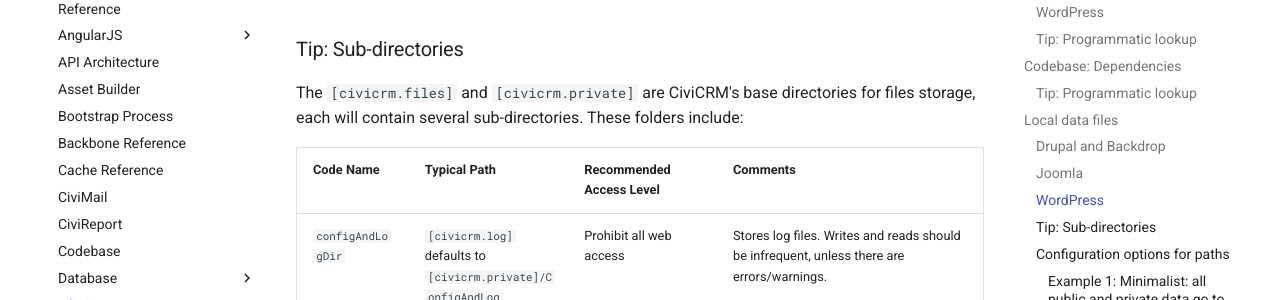
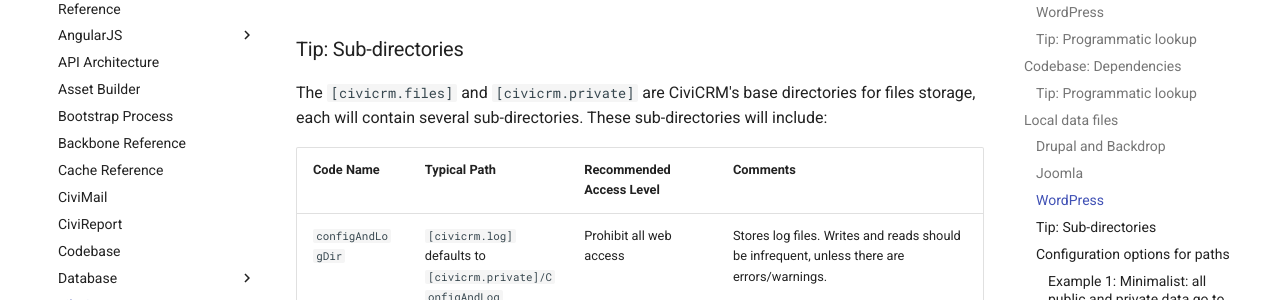
Before and after one commit to civicrm/civicrm-dev-docs, an MkDocs documentation site: the page built from docs/framework/filesystem.md, in a window 1280 px wide and 900 px high, scrolled down 3170 px. Shown: the part 177-477 px from the top of the window. Built offline with MkDocs 1.6.1 and Material for MkDocs 9.7.7, drawn with Linux system fonts in a browser that asks for light colours; comment, search, counter and statistics services are not loaded; old or Windows-style settings are respelled for this version of MkDocs.

Commit message:
Update docs/framework/filesystem.md
Co-Authored-By: Mikey O'Toole <mikey@mjco.uk>

```diff
--- a/docs/framework/filesystem.md
+++ b/docs/framework/filesystem.md
@@ -161,7 +161,7 @@ Newly-installed CiviCRM sites on WordPress have their local files at
 ### Tip: Sub-directories
 
 The `[civicrm.files]` and `[civicrm.private]` are CiviCRM's base directories for files storage, each will contain several sub-directories.
-These folders include:
+These sub-directories will include:
 
 
 | Code Name            | Typical Path                         | Recommended Access Level                        | Comments
```
